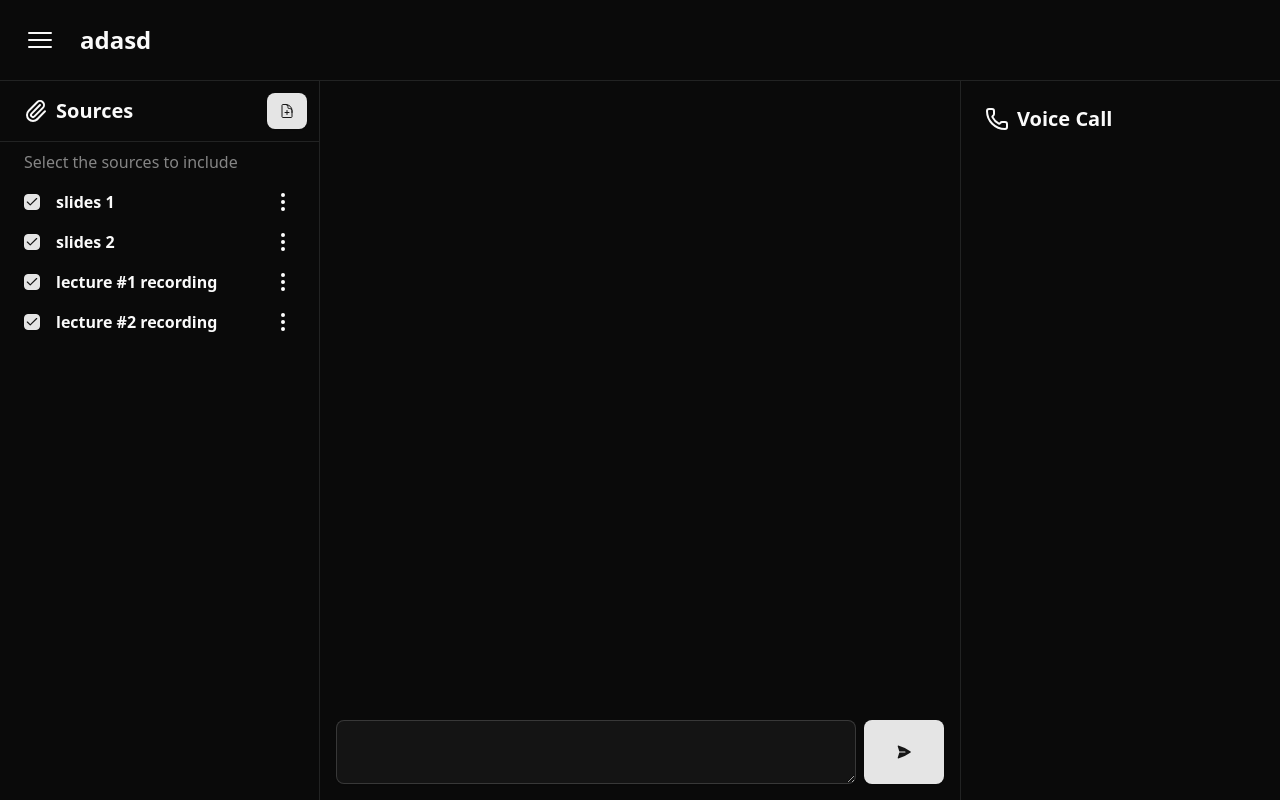
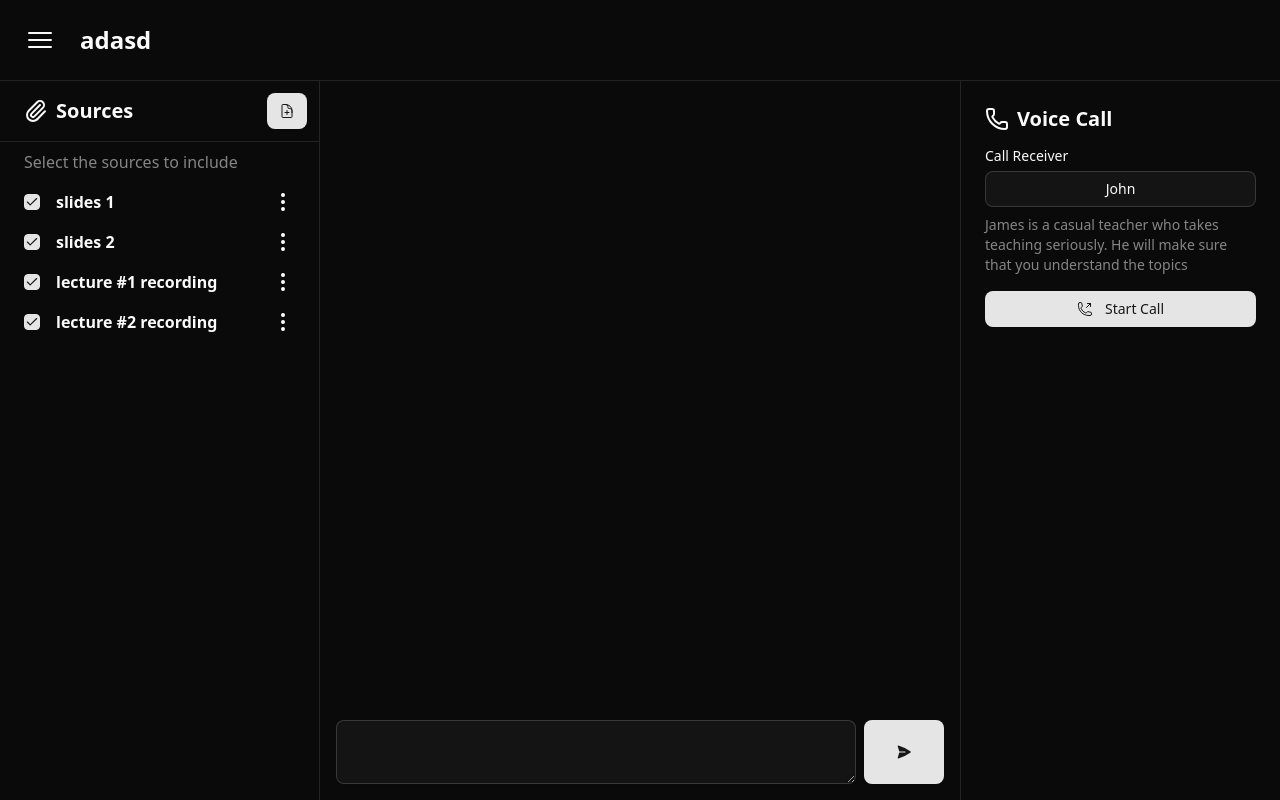
Before and after one commit to puripuriprince/bagelvoice, a Next.js app in the folder frontend-app/: page /booth/1 in a window 1280 px wide. Built offline with nearby package versions, Linux system fonts and the light colour scheme.

Commit message:
add caller selection

```diff
--- a/frontend-app/src/app/booth/[booth_id]/page.js
+++ b/frontend-app/src/app/booth/[booth_id]/page.js
@@ -15,6 +15,7 @@ import {
 	DocumentIcon,
 	DocumentPlusIcon,
 	MicrophoneIcon,
+	PhoneArrowUpRightIcon,
 } from "@heroicons/react/24/outline";
 import { PaperAirplaneIcon } from "@heroicons/react/24/solid";
 
@@ -26,6 +27,19 @@ import ImportDocument from "./ImportDocument";
 import ImportText from "./ImportText";
 import ImportMicrophone from "./ImportMicrophone";
 import { Textarea } from "@/components/ui/textarea";
+import { Label } from "@/components/ui/label";
+import { Input } from "@/components/ui/input";
+import useCallStore, { callOptions } from "@/stores/useCallStore";
+import {
+	Dialog,
+	DialogContent,
+	DialogDescription,
+	DialogTitle,
+	DialogTrigger,
+	DialogHeader,
+	DialogClose,
+} from "@/components/ui/dialog";
+import { Card, CardTitle } from "@/components/ui/card";
 
 export default function BoothPage() {
 	const { booth_id } = useParams();
@@ -33,6 +47,8 @@ export default function BoothPage() {
 	const booth = useBoothStore(state =>
 		state.booths.find(x => x.id === parseInt(booth_id)),
 	);
+	const callReceiver = useCallStore(state => state.callReceiver);
+	const setCallReceiver = useCallStore(state => state.setCallReceiver);
 
 	return (
 		<div className="h-full flex flex-col">
@@ -81,12 +97,60 @@ export default function BoothPage() {
 						</Button>
 					</div>
 				</div>
-				<div className="border-s p-6 min-w-xs">
+				<div className="border-s p-6 w-xs">
 					<div className="font-bold text-xl">
-						<h2 className="font-bold text-xl flex items-center gap-2">
+						<h2 className="font-bold text-xl flex items-center gap-2 mb-4">
 							<PhoneIcon className="w-6 h-6 " />
 							Voice Call
 						</h2>
+						<Label>Call Receiver</Label>
+						<Dialog>
+							<DialogTrigger asChild>
+								<Button
+									className="w-full mt-2"
+									variant={"outline"}
+								>
+									{callReceiver}
+								</Button>
+							</DialogTrigger>
+							<DialogContent>
+								<DialogHeader>
+									<DialogTitle>
+										Change Call Receiver
+									</DialogTitle>
+									<DialogDescription>
+										Choose your favourite tutor to call.
+									</DialogDescription>
+									{callOptions.map(option => (
+										<DialogClose asChild>
+											<Card
+												className="w-full p-4 flex gap-2 items-center hover:brightness-125 duration-100 cursor-pointer"
+												onClick={setCallReceiver.bind(
+													this,
+													option.name,
+												)}
+											>
+												<CardTitle>
+													{option.name}
+												</CardTitle>
+												<p className="text-white/50 text-center">
+													{option.description}
+												</p>
+											</Card>
+										</DialogClose>
+									))}
+								</DialogHeader>
+							</DialogContent>
+						</Dialog>
+						<p className="text-sm font-normal text-white/50 mt-2">
+							James is a casual teacher who takes teaching
+							seriously. He will make sure that you understand the
+							topics
+						</p>
+						<Button className="w-full mt-4 flex gap-3 items-center">
+							<PhoneArrowUpRightIcon className="w-6 h-6" />
+							Start Call
+						</Button>
 					</div>
 				</div>
 			</div>
--- /dev/null
+++ b/frontend-app/src/stores/useCallStore.js
@@ -0,0 +1,25 @@
+import { create } from "zustand";
+
+export const callOptions = [
+	{
+		name: "James",
+		description:
+			"James is a casual teacher who takes teaching seriously. He will make sure that you understand the topics",
+	},
+	{
+		name: "Alex",
+		description:
+			"Alex likes to use Gen-Z slang to make sure you understand the topics. He is a cool teacher.",
+	},
+	{
+		name: "John",
+		description:
+			"John might insult you when you make mistakes, but he is a good teacher. He truly cares about your learning.",
+	},
+];
+const useCallStore = create(set => ({
+	callReceiver: "John",
+	setCallReceiver: receiver => set({ callReceiver: receiver }),
+}));
+
+export default useCallStore;
```
